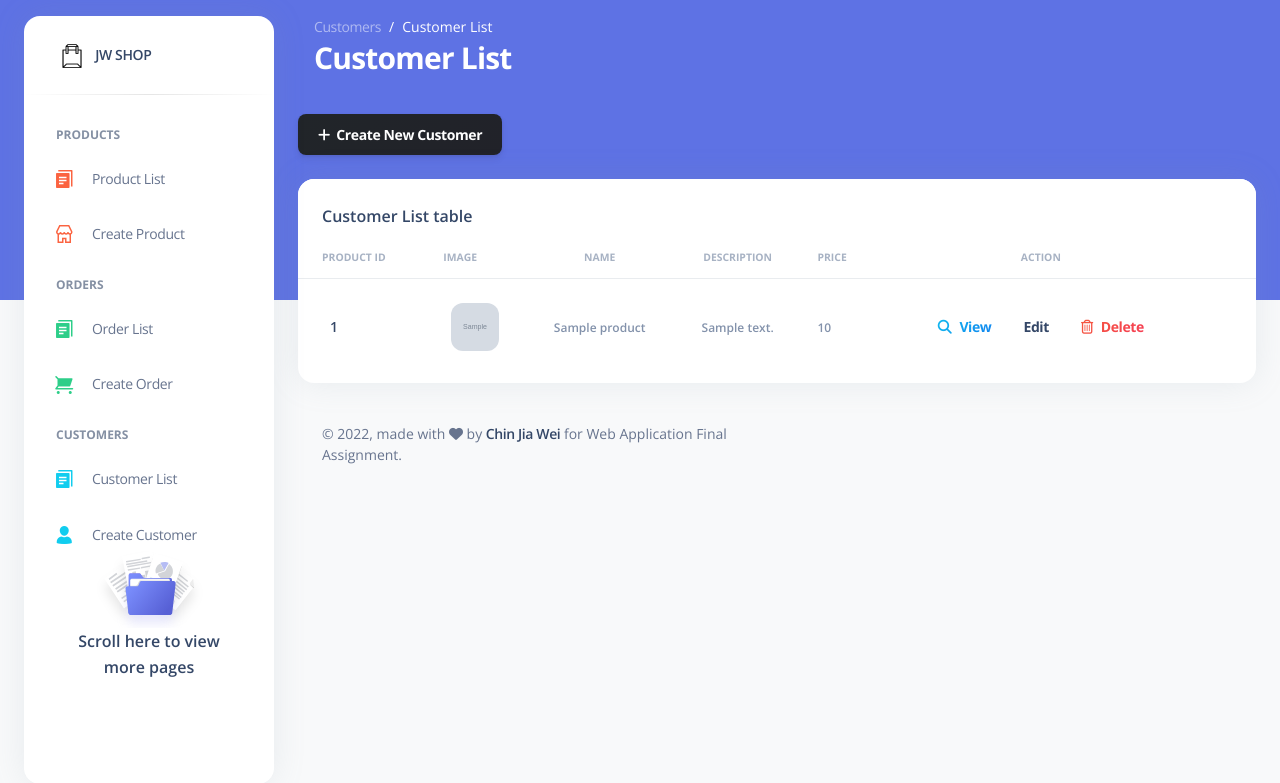
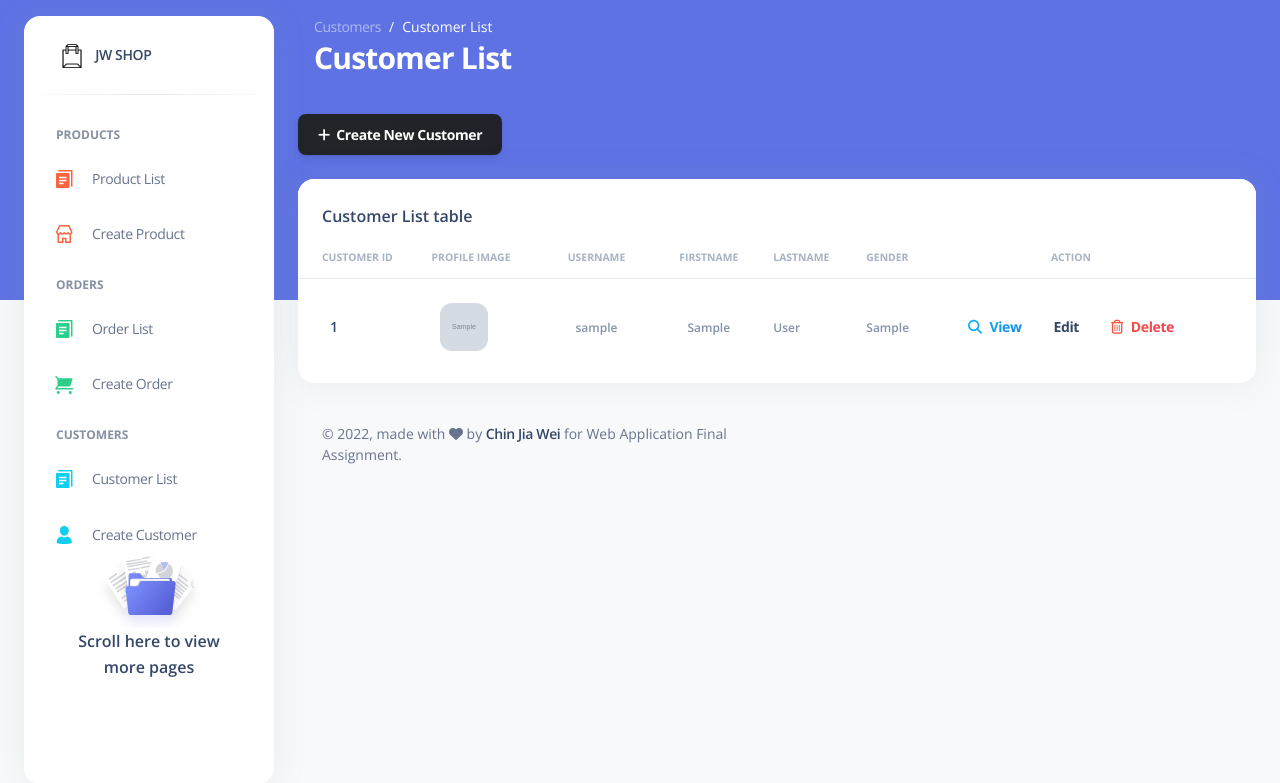
Before and after one commit to jiawei0321/webapp_finalwithbootstrap, a PHP site: page /customer_read.php in a window 1280 px wide. Shown: the top 783 px of the page. Run offline with PHP 8.4, Linux system fonts and the light colour scheme; tables that the repository leaves empty or names only in its code hold one stand-in row (values such as "Sample post"); grey boxes marked "Sample" are stand-in pictures; some libraries are stand-ins or nearby versions.

Commit message:
customer read done

```diff
--- a/customer_read.php
+++ b/customer_read.php
@@ -37,12 +37,12 @@ if ($action == 'saved') {
   echo "<div class='alert alert-success'>Customer record was saved.</div>";
 }
 if ($action == 'deleteerror') {
-  echo "<div class='alert alert-danger'>Customer record unable to delete. Only never purchased product can be deleted.</div>";
+  echo "<div class='alert alert-danger'>Customer record unable to delete. Only customer who never purchase product can be deleted.</div>";
 }
 
 // select all data
 
-$query = "SELECT id, name, description, price, product_image FROM products ORDER BY id DESC";
+$query = "SELECT customer_id, username, email, firstname, lastname, gender, cust_image FROM customers ORDER BY customer_id ASC";
 //prepare above variable
 $stmt = $con->prepare($query);
 $stmt->execute();
@@ -91,11 +91,12 @@ $num = $stmt->rowCount();
                   <table class="table align-items-center mb-0">
                     <thead>
                       <tr>
-                        <th class="text-uppercase text-secondary text-xxs font-weight-bolder opacity-7">Product ID</th>
-                        <th class="text-uppercase text-secondary text-xxs font-weight-bolder opacity-7 ps-2">Image</th>
-                        <th class="text-center text-uppercase text-secondary text-xxs font-weight-bolder opacity-7">Name</th>
-                        <th class="text-center text-uppercase text-secondary text-xxs font-weight-bolder opacity-7">Description</th>
-                        <th class="text-uppercase text-secondary text-xxs font-weight-bolder opacity-7 ps-2">Price</th>
+                        <th class="text-uppercase text-secondary text-xxs font-weight-bolder opacity-7">Customer ID</th>
+                        <th class="text-uppercase text-secondary text-xxs font-weight-bolder opacity-7 ps-2">Profile Image</th>
+                        <th class="text-center text-uppercase text-secondary text-xxs font-weight-bolder opacity-7">Username</th>
+                        <th class="text-center text-uppercase text-secondary text-xxs font-weight-bolder opacity-7">Firstname</th>
+                        <th class="text-uppercase text-secondary text-xxs font-weight-bolder opacity-7 ps-2">Lastname</th>
+                        <th class="text-uppercase text-secondary text-xxs font-weight-bolder opacity-7 ps-2">Gender</th>
                         <th class="text-center text-uppercase text-secondary text-xxs font-weight-bolder opacity-7">Action</th>
                         <th class="text-secondary opacity-7"></th>
                       </tr>
@@ -108,7 +109,7 @@ $num = $stmt->rowCount();
                     echo "<td>";
                     echo "<div class='d-flex px-4 py-3'>";
                     echo "<div class='d-flex flex-column justify-content-center'>";
-                    echo "<h6 class='mb-0 text-sm'>{$id}</h6>";
+                    echo "<h6 class='mb-0 text-sm'>{$customer_id}</h6>";
                     echo "</div>";
                     echo "</div>";
 
@@ -116,10 +117,10 @@ $num = $stmt->rowCount();
                     echo "<td>";
                     echo "<div class='d-flex px-2 py-3'>";
                     echo "<div>";
-                    if ($product_image == "") {
-                      echo "<img src ='uploads/default_product_image.png' class='avatar' width='100px' height='100px'>";
+                    if ($cust_image == "") {
+                      echo "<img src ='uploads/default_profile_image.jpg' class='avatar' width='100px' height='100px'>";
                     } else {
-                      echo "<img src ='uploads/{$product_image}' class='avatar' width='100px' height='100px'>";
+                      echo "<img src ='uploads/{$cust_image}' class='avatar' width='100px' height='100px'>";
                     }
                     //echo "<img src='../assets/img/team-2.jpg' class='avatar avatar-sm me-3' alt='user1'>";
                     echo "</div>";
@@ -128,19 +129,23 @@ $num = $stmt->rowCount();
                     echo "</td>";
                     echo "<td class='align-middle text-center text-sm'>";
                     //<span class="badge badge-sm bg-gradient-success">Online</span>
-                    echo "<span class='text-secondary text-xs font-weight-bold'>{$name}</span>";
+                    echo "<span class='text-secondary text-xs font-weight-bold'>{$username}</span>";
                     echo "</td>";
                     echo "<td class='align-middle text-center'>";
-                    echo "<span class='text-secondary text-xs font-weight-bold'>{$description}</span>";
+                    echo "<span class='text-secondary text-xs font-weight-bold'>{$firstname}</span>";
                     echo "</td>";
                     echo "<td class'align-middle text-center'>";
-                    echo "<span class='text-secondary text-xs font-weight-bold'>{$price}</span>";
+                    echo "<span class='text-secondary text-xs font-weight-bold'>{$lastname}</span>";
+                    echo "</td>";
+                    echo "</td>";
+                    echo "<td class'align-middle text-center'>";
+                    echo "<span class='text-secondary text-xs font-weight-bold'>{$gender}</span>";
                     echo "</td>";
 
                     echo "<td class='align-middle text-center'>";
-                    echo "<a class='btn btn-link text-info text-gradient px-3 mb-0' href='product_read_one.php?id={$id}'><i class='fas fa-search me-2'></i>View</a>";
-                    echo "<a class='btn btn-link text-dark px-3 mb-0' href='product_update.php?id={$id}><i class='fas fa-pencil-alt text-dark me-2' aria-hidden='true'></i>Edit</a>";
-                    echo "<a class='btn btn-link text-danger text-gradient px-3 mb-0' onclick='delete_user({$id})'><i class='far fa-trash-alt me-2'></i>Delete</a>";
+                    echo "<a class='btn btn-link text-info text-gradient px-3 mb-0' href='customer_read_one.php?id={$customer_id}'><i class='fas fa-search me-2'></i>View</a>";
+                    echo "<a class='btn btn-link text-dark px-3 mb-0' href='customer_update.php?id={$customer_id}><i class='fas fa-pencil-alt text-dark me-2' aria-hidden='true'></i>Edit</a>";
+                    echo "<a class='btn btn-link text-danger text-gradient px-3 mb-0' onclick='delete_user({$customer_id})'><i class='far fa-trash-alt me-2'></i>Delete</a>";
                     echo "</td>";
                   }
                   //</tr>
@@ -405,7 +410,7 @@ $num = $stmt->rowCount();
           if (answer) {
             // if user clicked ok,
             // pass the id to delete.php and execute the delete query
-            window.location = 'product_delete.php?id=' + id;
+            window.location = 'customer_delete.php?id=' + id;
           }
         }
       </script>
```
